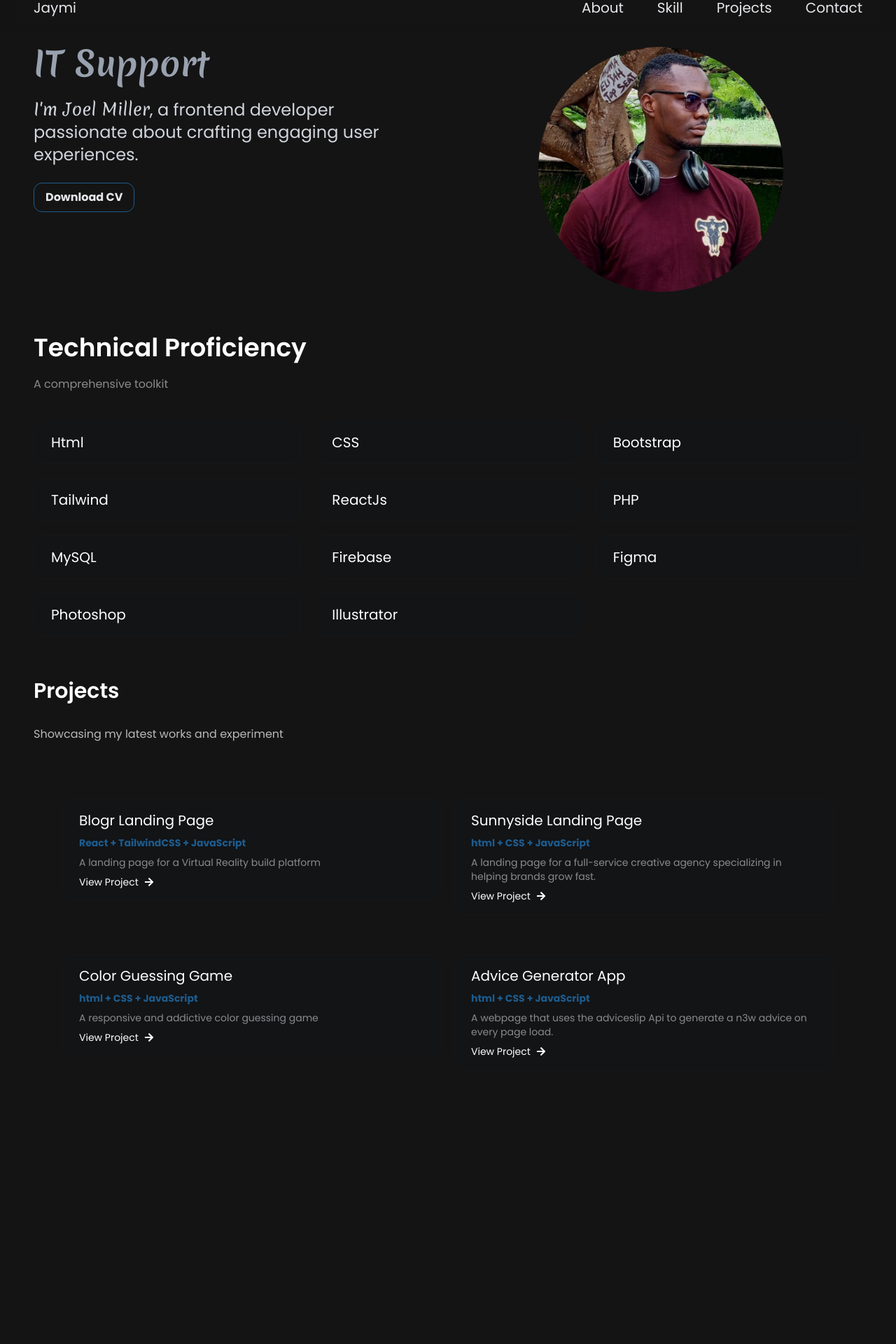
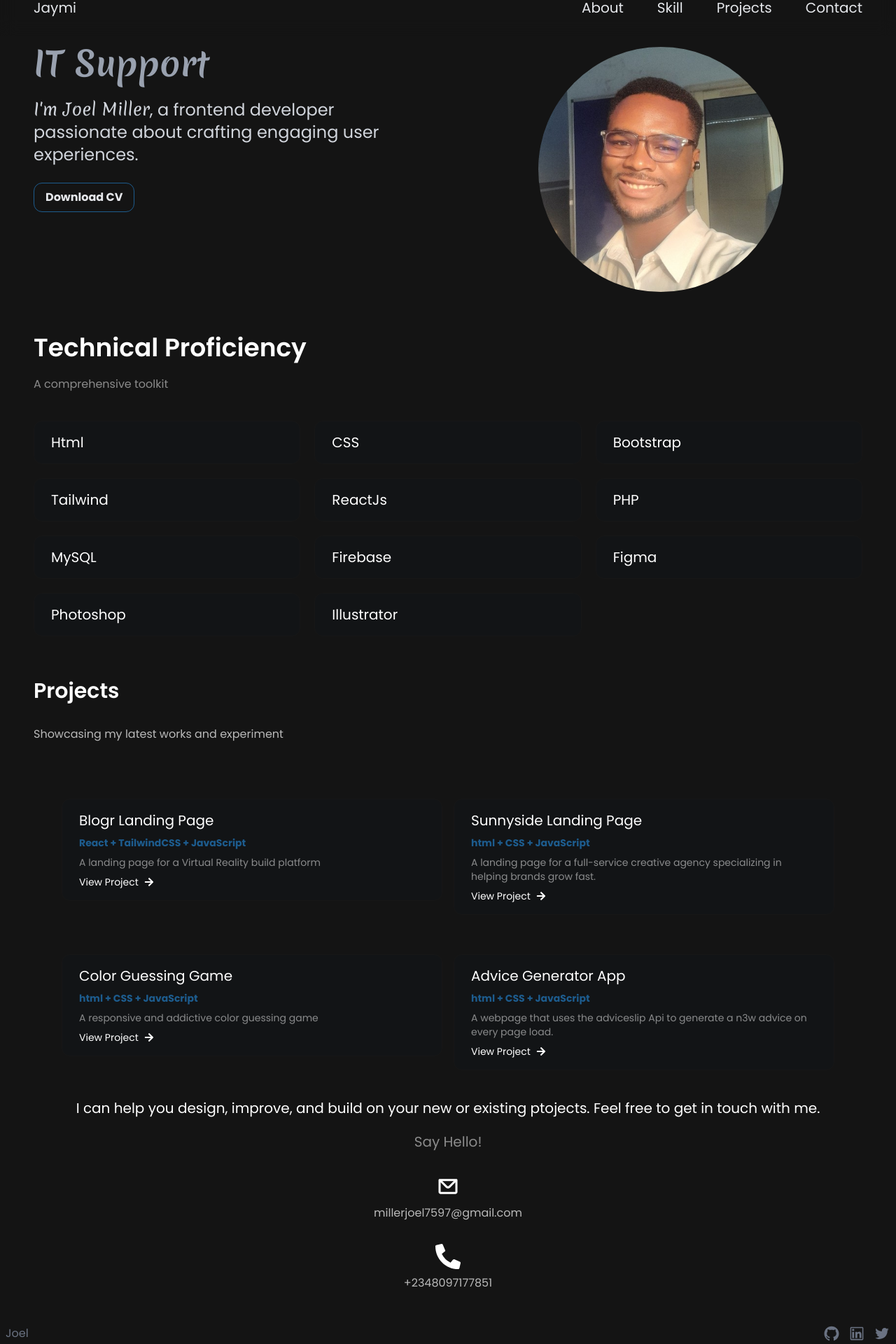
Before and after one commit to Jaymi-01/portfolio, a React (Vite) app: page / in a window 1280 px wide. Shown: the part 29-1949 px from the top of the page at 70% size. Before the commit the page ends 1558 px from the top, so only its background shows below. Built offline with nearby package versions, Linux system fonts and the light colour scheme.

Commit message:
fix the click to each section later

```diff
--- a/src/App.jsx
+++ b/src/App.jsx
@@ -3,6 +3,9 @@ import Navbar from "/src/assets/components/Navbar"
 import Hero from "/src/assets/components/Hero"
 import TechnicalSkills from "/src/assets/components/TechnicalSkills"
 import Project from "/src/assets/components/Project"
+import Contact from "/src/assets/components/Contact"
+import Footer from "/src/assets/components/Footer"
+
 
 
 
@@ -11,10 +14,12 @@ const App = () => {
     <>
       <Navbar />
       <div className='max-w-[1300px] mx-auto px-12'>
-        <Hero />
+        <Hero ref />
         <TechnicalSkills />
         <Project />
+        <Contact />
       </div>
+      <Footer />
 
     </>
   )
--- a/src/assets/components/Contact.jsx
+++ b/src/assets/components/Contact.jsx
@@ -0,0 +1,25 @@
+import React from 'react'
+import { contact } from '/src/assets/constants'
+
+const Contact = () => {
+  return (
+    <div className='mt-10 text-white text-center'>
+        <h1 className='text-xl md:2xl '>I can help you design, improve, and build on your new or existing ptojects. Feel free to get in touch with me.</h1>
+        <p className='text-xl md:2xl opacity-50 mt-5'>Say Hello!</p>
+        <div>{contact.map((contact, index) => (
+            <div key={index}>
+                <div className='place-items-center mt-8'>
+                    <span className='text-4xl'>{contact.icon}</span>
+                    <h5 className='2xl opacity-70 mt-2'><a href="{contact.text}">{contact.text}</a></h5>
+                </div>
+            </div>
+        )
+        )}
+
+        </div>
+
+    </div>
+  )
+}
+
+export default Contact
--- a/src/assets/components/Footer.jsx
+++ b/src/assets/components/Footer.jsx
@@ -0,0 +1,27 @@
+import React from 'react'
+import { AiOutlineGithub } from "react-icons/ai";
+import { AiOutlineLinkedin } from "react-icons/ai";
+import { AiOutlineTwitter } from "react-icons/ai";
+
+const Footer = () => {
+  return (
+    <div className='flex items-center justify-between mt-10 text-gray-500 p-2'>
+        <h1>Joel</h1>
+        <div className="flex gap-3 flex-row text-xl md:text-2xl">
+                        <a className='hover:text-primary' href="https://github.com/Jaymi-01">
+                            <AiOutlineGithub/>
+                        </a>
+
+                        <a className='hover:text-primary' href="https://www.linkedin.com/in/jaymi1001/">
+                            <AiOutlineLinkedin/>
+                        </a>
+
+                        <a className='hover:text-primary' href="https://x.com/Jaymi_san">
+                            <AiOutlineTwitter/>
+                        </a>
+                    </div>
+    </div>
+  )
+}
+
+export default Footer
--- a/src/assets/components/Hero.jsx
+++ b/src/assets/components/Hero.jsx
@@ -1,5 +1,5 @@
 import React from "react";
-import profilepic from "/src/assets/profilepic.jpg";
+import me from "/src/assets/me.jpg";
 import CV from "/src/assets/joel.pdf";
 import { TypeAnimation } from "react-type-animation";
 import { motion } from "framer-motion";
@@ -61,25 +61,12 @@ const Hero = () => {
                         Download CV
                     </motion.button>
 
-                    {/* <div className="flex gap-6 flex-row text-4xl md:text-6xl text-primary z-20">
-                        <motion.a whileHover={{ scale: 1.2 }} href="#">
-                            <AiOutlineGithub/>
-                        </motion.a>
-
-                        <motion.a whileHover={{ scale: 1.2 }} href="#">
-                            <AiOutlineLinkedin/>
-                        </motion.a>
-
-                        <motion.a whileHover={{ scale: 1.2 }} href="#">
-                            <AiOutlineTwitter/>
-                        </motion.a>
-                    </div> */}
                 </motion.div>
             </motion.div>
 
             <div className="place-items-center">
                 <motion.img
-                src={profilepic}
+                src={me}
                 className="w-[200px] md:w-[350px] rounded-full"
                 initial={{ opacity: 0, scale: 0.8 }}
                 whileInView={{ opacity: 1, scale: 1 }}
--- a/src/assets/components/Navbar.jsx
+++ b/src/assets/components/Navbar.jsx
@@ -4,6 +4,7 @@ import { Link } from 'react-scroll'
 import { motion } from 'framer-motion'
 
 const Navbar = () => {
+
     const [nav, setNav] = useState(false)
 
     const toggleNav = () => {
--- a/src/assets/constants/index.jsx
+++ b/src/assets/constants/index.jsx
@@ -1,4 +1,6 @@
 import { FaArrowRight } from "react-icons/fa";
+import { CgMail } from "react-icons/cg";
+import { FaPhoneAlt } from "react-icons/fa";
 export const proficiency = [
     {
         text: "Html"
@@ -65,3 +67,15 @@ export const projects =[
         icon: <FaArrowRight />,
     },
 ]
+
+export const contact =[
+    {
+        icon: <CgMail />,
+        text: "millerjoel7597@gmail.com"
+    },
+    {
+        icon: <FaPhoneAlt />,
+        text: "+2348097177851"
+    },
+
+]
```
Also changed, not shown: src/assets/me.jpg (added).
